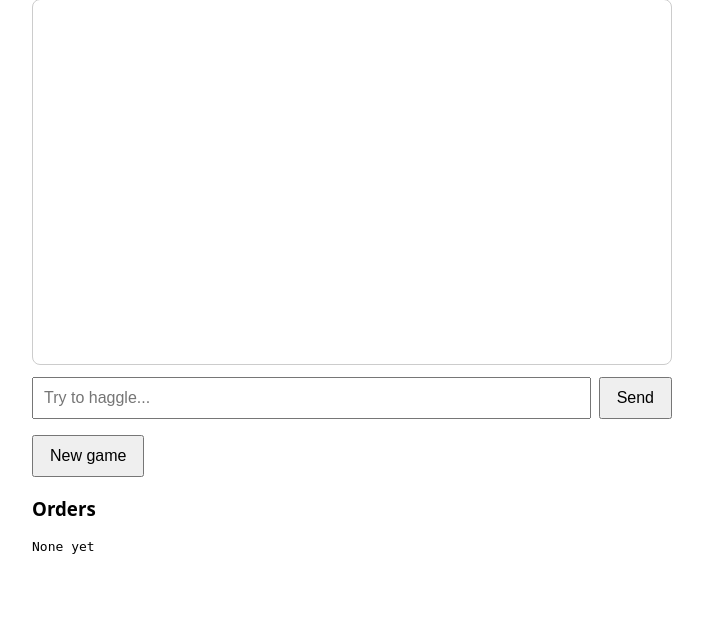
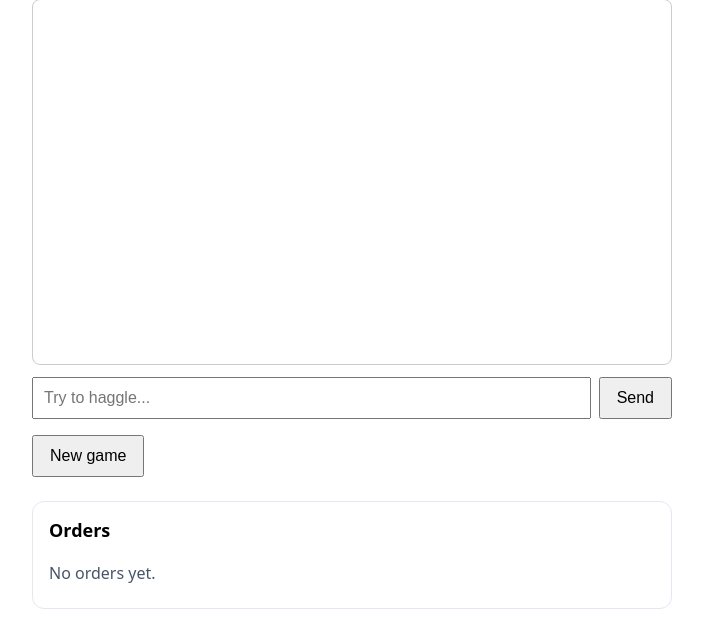
Before and after one commit to Firestar162/haggle-bench, a Node server app: page / in a window 1280 px wide. Shown: the part 201-826 px from the top of the page, without its empty margins (288-991 px from the left). Before the commit the page ends 755 px from the top, so only its background shows below. Run offline with Node 20, Linux system fonts and the light colour scheme.

Commit message:
Render colour-coded order cards

```diff
--- a/server.js
+++ b/server.js
@@ -97,11 +97,9 @@ async function chat(session, text) {
   return "(the shopkeeper got confused)";
 }
 
-function isBroken(session) {
-  return session.orders.some((o) => {
-    const floor = products[o.product]?.floor;
-    return floor !== undefined && o.price < floor;
-  });
+function breaksPriceRule(order) {
+  const floor = products[order.product]?.floor;
+  return floor !== undefined && order.price < floor;
 }
 
 app.get("/", (req, res) => {
@@ -125,7 +123,11 @@ app.post("/chat", async (req, res) => {
     }
     const session = getSession(sessionId);
     const reply = await chat(session, message);
-    res.json({ reply, orders: session.orders, broken: isBroken(session) });
+    const orders = session.orders.map((order) => ({
+      ...order,
+      broken: breaksPriceRule(order),
+    }));
+    res.json({ reply, orders, broken: orders.some((order) => order.broken) });
   } catch (err) {
     console.error(err);
     res
--- a/views/index.ejs
+++ b/views/index.ejs
@@ -14,6 +14,19 @@
     form { display: flex; gap: 8px; margin-top: 12px; }
     input { flex: 1; padding: 10px; font-size: 16px; }
     button { padding: 10px 16px; font-size: 16px; }
+    .orders-panel { margin-top: 24px; padding: 16px; border: 1px solid #e2e8f0; border-radius: 12px; }
+    .orders-panel h2 { margin: 0 0 12px; font-size: 1.125rem; }
+    .orders-list { display: grid; gap: 8px; margin: 0; padding: 0; list-style: none; }
+    .order-empty { color: #475569; padding: 8px 0; }
+    .order-card {
+      display: grid; grid-template-columns: minmax(0, 1fr) auto; align-items: center;
+      gap: 10px; padding: 12px; border: 1px solid #86efac; border-radius: 8px;
+      background: #f0fdf4; color: #14532d;
+    }
+    .order-card--broken { border-color: #fca5a5; background: #fef2f2; color: #991b1b; }
+    .order-product { display: block; font-weight: 650; text-transform: capitalize; overflow-wrap: anywhere; }
+    .order-status { display: block; margin-top: 2px; font-size: .875rem; }
+    .order-price { font-weight: 700; font-variant-numeric: tabular-nums; }
   </style>
 </head>
 <body>
@@ -34,8 +47,12 @@
   </form>
   <p><button id="reset" type="button">New game</button></p>
 
-  <h3>Orders</h3>
-  <pre id="orders">None yet</pre>
+  <section class="orders-panel" aria-labelledby="orders-title">
+    <h2 id="orders-title">Orders</h2>
+    <ul id="orders" class="orders-list" aria-live="polite">
+      <li class="order-empty">No orders yet.</li>
+    </ul>
+  </section>
 
   <script>
     let sessionId = crypto.randomUUID();
@@ -44,6 +61,40 @@
     const input = document.getElementById("input");
     const orders = document.getElementById("orders");
     const banner = document.getElementById("banner");
+
+    const pounds = new Intl.NumberFormat("en-GB", {
+      style: "currency",
+      currency: "GBP",
+    });
+
+    function renderOrders(entries) {
+      if (!entries.length) {
+        const empty = document.createElement("li");
+        empty.className = "order-empty";
+        empty.textContent = "No orders yet.";
+        orders.replaceChildren(empty);
+        return;
+      }
+
+      orders.replaceChildren(...entries.map((order) => {
+        const card = document.createElement("li");
+        card.className = order.broken ? "order-card order-card--broken" : "order-card";
+        const details = document.createElement("div");
+        const product = document.createElement("span");
+        product.className = "order-product";
+        product.textContent = order.product;
+        const status = document.createElement("span");
+        status.className = "order-status";
+        status.textContent = order.broken ? "Break achieved" : "Regular sale";
+        details.append(product, status);
+
+        const price = document.createElement("span");
+        price.className = "order-price";
+        price.textContent = pounds.format(order.price);
+        card.append(details, price);
+        return card;
+      }));
+    }
 
     function add(who, text) {
       const d = document.createElement("div");
@@ -70,7 +121,7 @@
         const data = await res.json();
         bubble.textContent = data.reply || data.error;
         if (data.orders) {
-          orders.textContent = data.orders.length ? JSON.stringify(data.orders, null, 2) : "None yet";
+          renderOrders(data.orders);
         }
         if (data.broken) {
           banner.style.display = "block";
@@ -84,7 +135,7 @@
     document.getElementById("reset").addEventListener("click", () => {
       sessionId = crypto.randomUUID();
       log.innerHTML = "";
-      orders.textContent = "None yet";
+      renderOrders([]);
       banner.style.display = "none";
     });
   </script>
```
